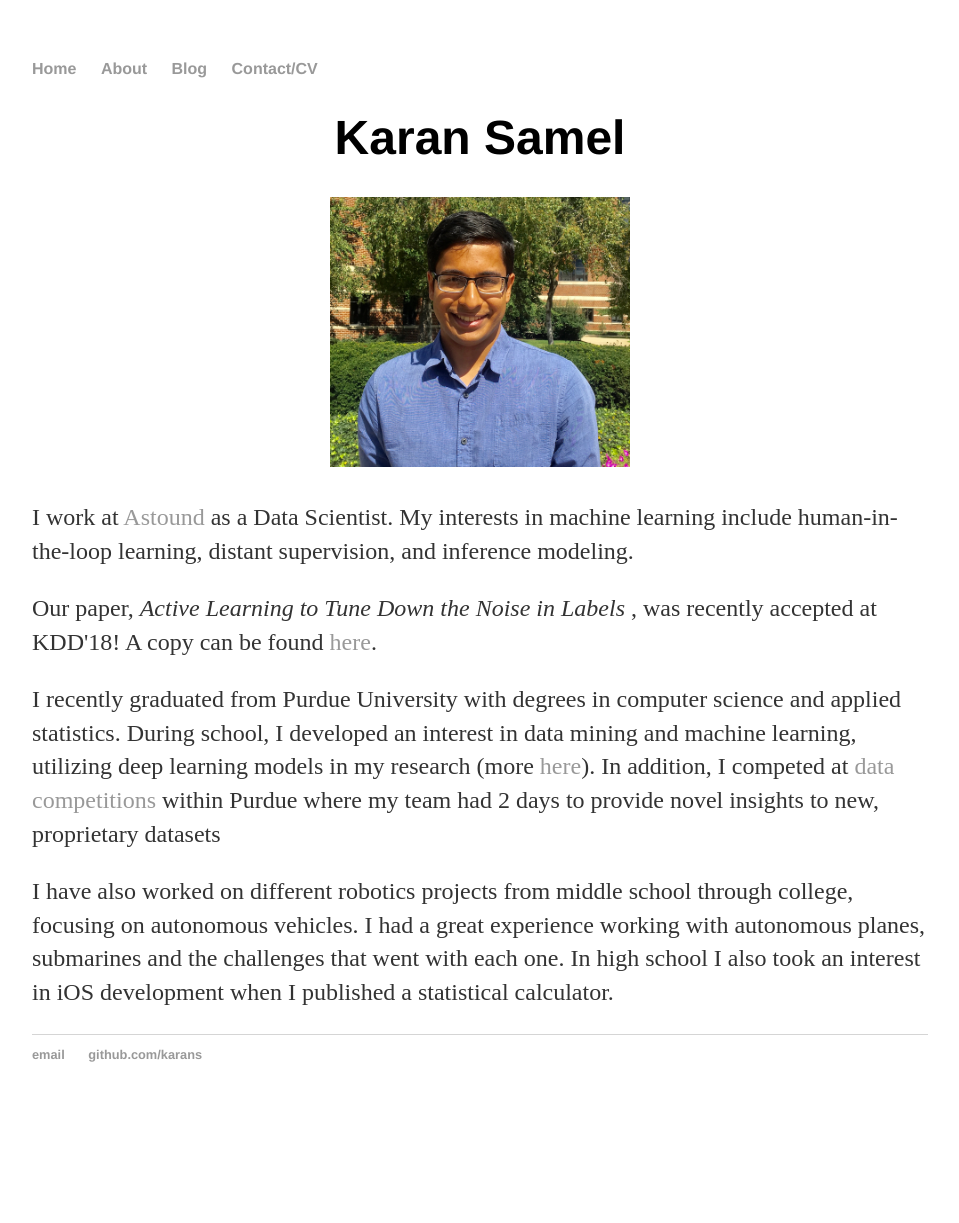
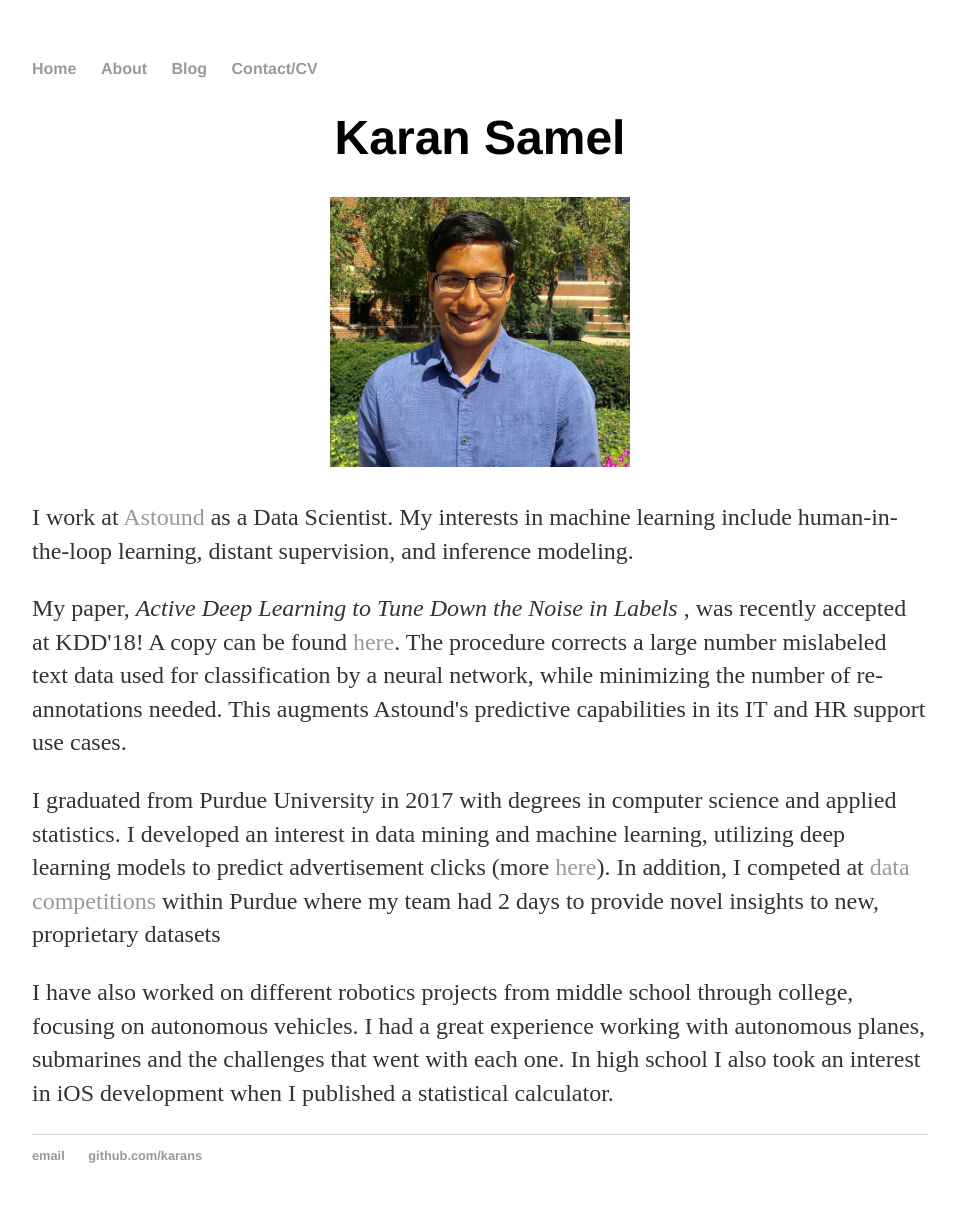
Before and after one commit to karans/karans.github.io, a Jekyll site: the page built from index.html, in a window 1280 px wide. Shown: the whole page, without its empty margins (160-1119 px from the left). Built offline with Jekyll 4.4.1, drawn with Linux system fonts in a browser that asks for light colours; before the commit the page ends 1122 px from its top, so only the background shows below that.

Commit message:
Updated main bio page

```diff
--- a/index.html
+++ b/index.html
@@ -10,9 +10,9 @@ title: Karan's Website
 
 	<p> I work at <a href="https://astound.ai/">Astound</a> as a Data Scientist. My interests in machine learning include human-in-the-loop learning, distant supervision, and inference modeling.</p>
 
-	<p> Our paper, <i> Active Learning to Tune Down the Noise in Labels </i>, was recently accepted at KDD'18! A copy can be found <a href="/documents/pdfs/ADD.pdf">here</a>.</p>
+	<p> My paper, <i> Active Deep Learning to Tune Down the Noise in Labels </i>, was recently accepted at KDD'18! A copy can be found <a href="/documents/pdfs/ADD.pdf">here</a>. The procedure corrects a large number mislabeled text data used for classification by a neural network, while minimizing the number of re-annotations needed. This augments Astound's predictive capabilities in its IT and HR support use cases.</p>
 
-	<p>I recently graduated from Purdue University with degrees in computer science and applied statistics. During school, I developed an interest in data mining and machine learning, utilizing deep learning models in my research (more <a href="https://karans.github.io/about/">here</a>). In addition, I competed at <a href="http://llc.stat.purdue.edu/datafest2016.html">data competitions</a> within Purdue where my team had 2 days to provide novel insights to new, proprietary datasets</p>
+	<p>I graduated from Purdue University in 2017 with degrees in computer science and applied statistics. I developed an interest in data mining and machine learning, utilizing deep learning models to predict advertisement clicks (more <a href="https://karans.github.io/about/">here</a>). In addition, I competed at <a href="http://llc.stat.purdue.edu/datafest2016.html">data competitions</a> within Purdue where my team had 2 days to provide novel insights to new, proprietary datasets</p>
 
 	<p>I have also worked on different robotics projects from middle school through college, focusing on autonomous vehicles. I had a great experience working with autonomous planes, submarines and the challenges that went with each one. In high school I also took an interest in iOS development when I published a statistical calculator.</p>
 </div><!-- /.blurb -->
```
